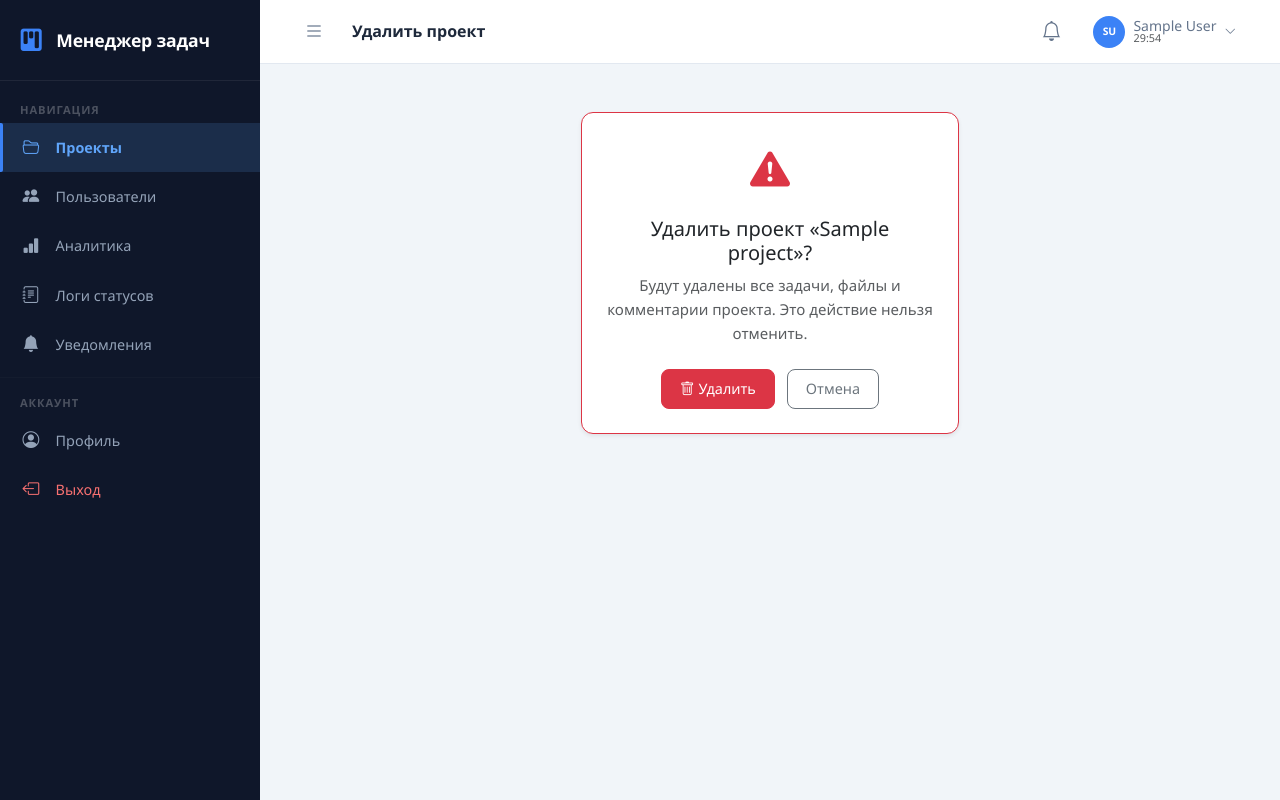
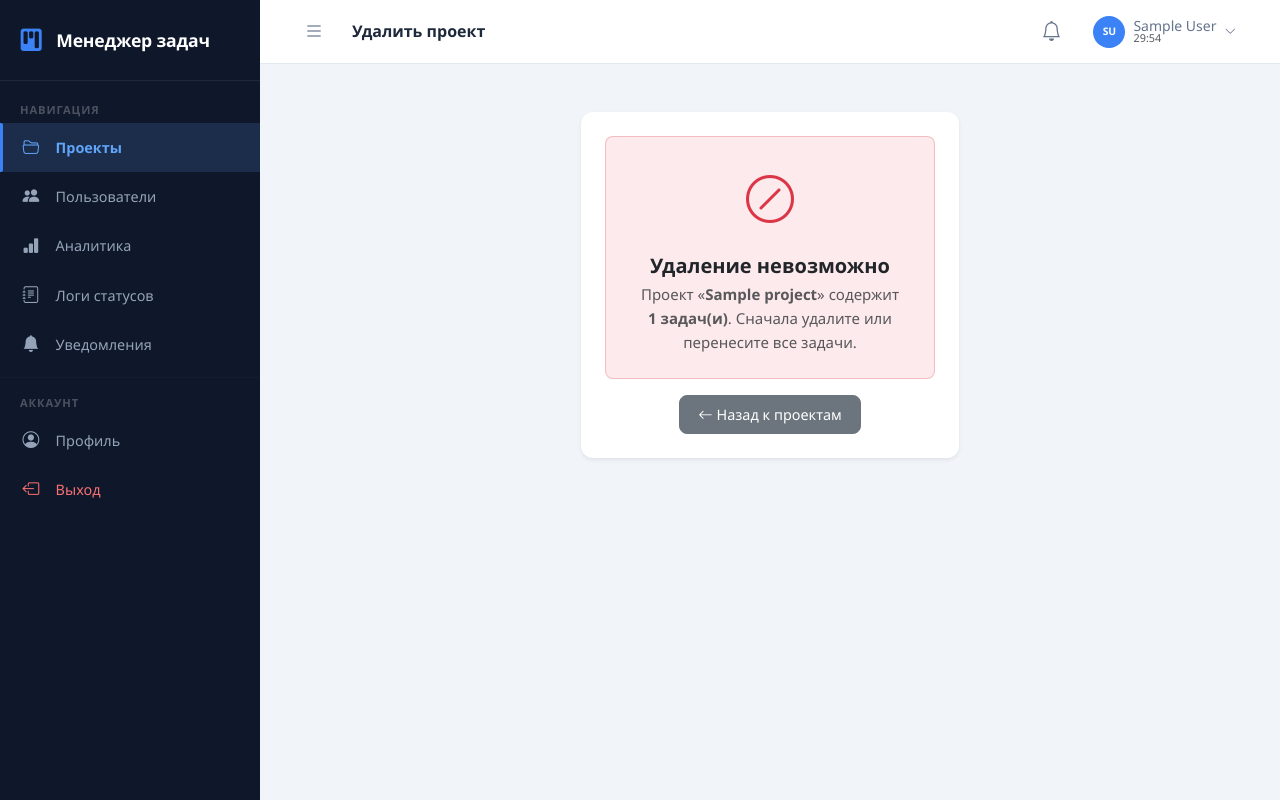
Before and after one commit to Samudinov00/task-tracker, a Django app: page /p/00000000-0000-0000-0000-000000000001/delete/ in a window 1280 px wide. Run offline with Django 4.2, Linux system fonts and the light colour scheme; a user stored in the database is signed in; tables that the repository leaves empty hold one stand-in row (values such as "Sample post"); data that the repository does not hold is empty; parts of the project's set-up code (start-up, migrations or seed data) failed here and were passed over.

Commit message:
улучшить: блокирующее уведомление при удалении проекта с задачами

```diff
--- a/templates/projects/project_confirm_delete.html
+++ b/templates/projects/project_confirm_delete.html
@@ -6,12 +6,34 @@
 {% block content %}
 <div class="row justify-content-center">
   <div class="col-lg-5">
+
+    {% if object.tasks.exists %}
+    {# ── Блокирующее предупреждение ── #}
+    <div class="card shadow-sm border-0">
+      <div class="card-body p-4 text-center">
+        <div class="bg-danger bg-opacity-10 border border-danger border-opacity-25 rounded-3 p-4 mb-3">
+          <i class="bi bi-slash-circle text-danger" style="font-size: 3rem;"></i>
+          <h5 class="mt-3 mb-1 fw-semibold">Удаление невозможно</h5>
+          <p class="text-muted mb-0">
+            Проект «<strong>{{ object.name }}</strong>» содержит
+            <strong>{{ object.tasks.count }}&nbsp;задач(и)</strong>.
+            Сначала удалите или перенесите все задачи.
+          </p>
+        </div>
+        <a href="{% url 'projects:project_list' %}" class="btn btn-secondary">
+          <i class="bi bi-arrow-left me-1"></i>Назад к проектам
+        </a>
+      </div>
+    </div>
+
+    {% else %}
+    {# ── Подтверждение удаления ── #}
     <div class="card shadow-sm border-danger">
       <div class="card-body p-4 text-center">
         <i class="bi bi-exclamation-triangle-fill text-danger fs-1 mb-3 d-block"></i>
         <h5>Удалить проект «{{ object.name }}»?</h5>
         <p class="text-muted mb-4">
-          Будут удалены все задачи, файлы и комментарии проекта.
+          Будут удалены все файлы и комментарии проекта.
           Это действие нельзя отменить.
         </p>
         <form method="post">
@@ -25,6 +47,8 @@
         </form>
       </div>
     </div>
+    {% endif %}
+
   </div>
 </div>
 {% endblock %}
```
Also changed, not shown: task_tracker/settings.py (+10 -0 lines).
